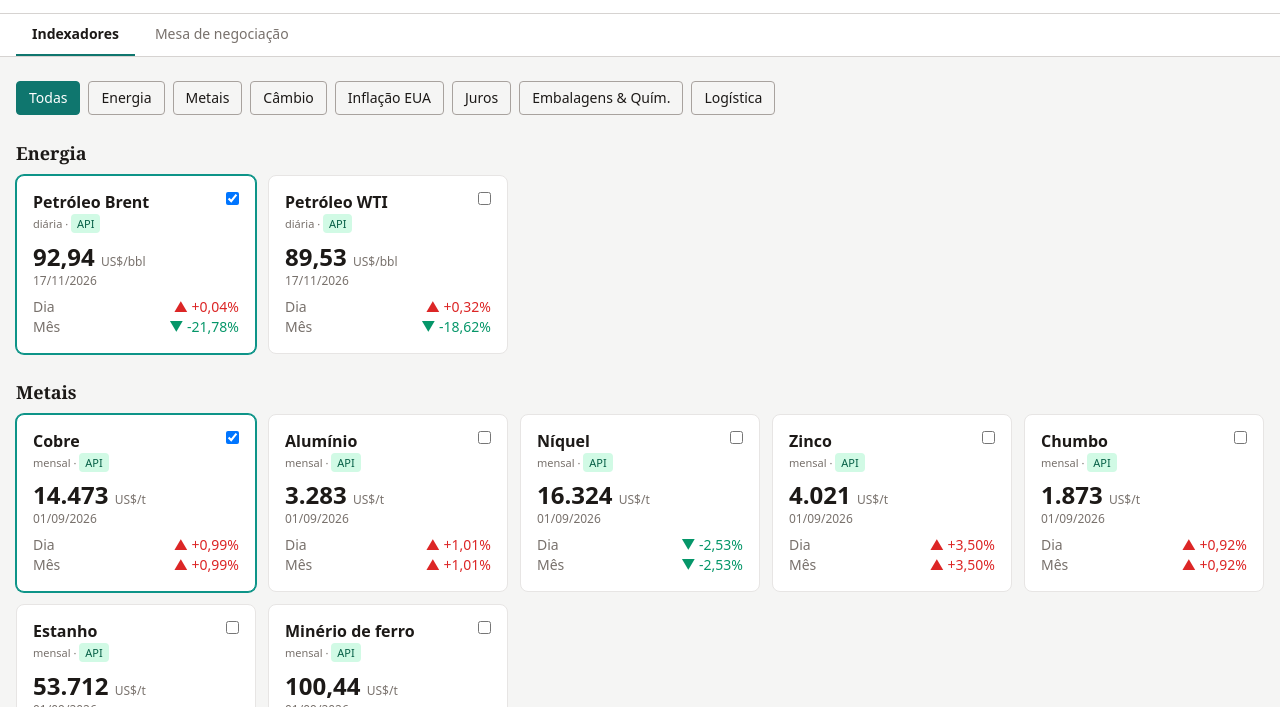
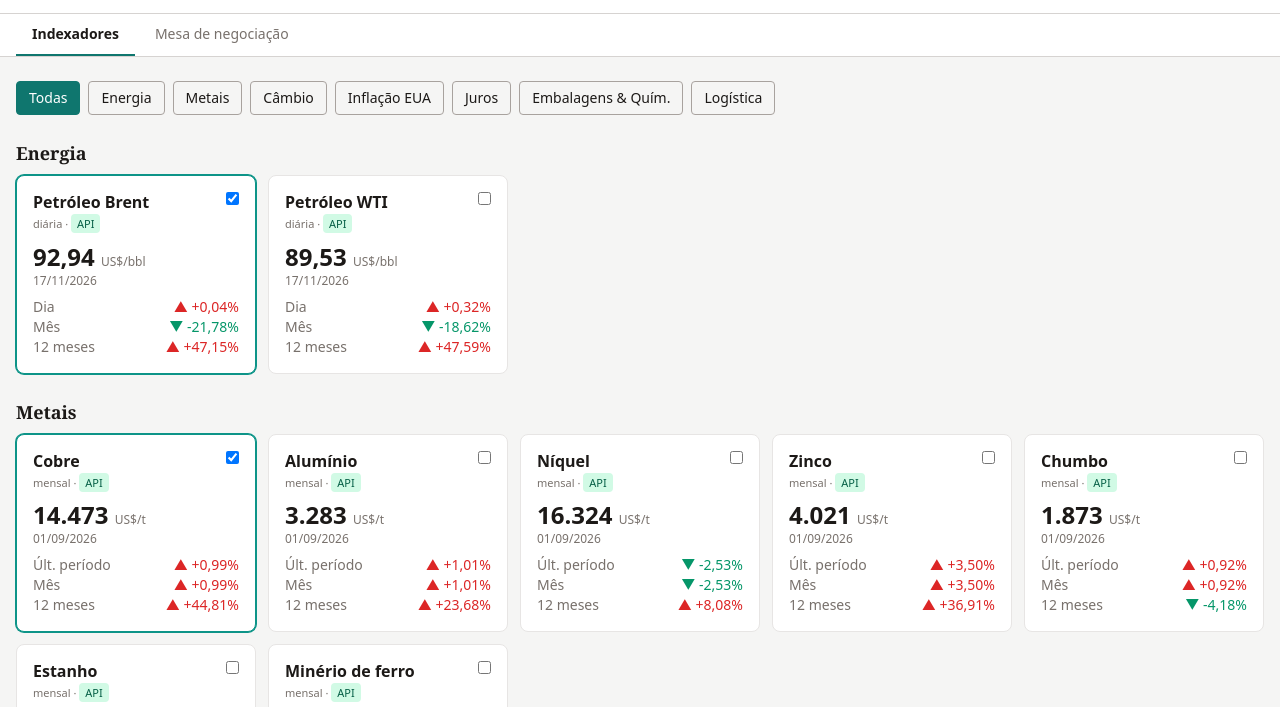
Before and after one commit to davization/Teste-INDEX, a plain HTML site: page docs/index.html in a window 1280 px wide. Shown: the part 71-778 px from the top of the page. Drawn offline with nearby package versions, Linux system fonts and the light colour scheme.

Commit message:
Update index.html

```diff
--- a/docs/index.html
+++ b/docs/index.html
@@ -65,7 +65,8 @@ function stats(s){
   const p=s.points,l=p[p.length-1],pr=p[p.length-2];
   if(s.unit==='%')return{l,d:null,m:pr?l[1]-pr[1]:null,pp:true};
   const tg=l[0]-30*DAY,ref=p.length>1?p.reduce((a,b)=>Math.abs(b[0]-tg)<Math.abs(a[0]-tg)?b:a):null;
-  return{l,d:pr?pct(l[1],pr[1]):null,m:ref&&ref!==l?pct(l[1],ref[1]):null};
+  const ty=l[0]-365*DAY,ry=p.reduce((a,b)=>Math.abs(b[0]-ty)<Math.abs(a[0]-ty)?b:a);
+  return{l,d:pr?pct(l[1],pr[1]):null,m:ref&&ref!==l?pct(l[1],ref[1]):null,y:Math.abs(ry[0]-ty)<45*DAY&&ry!==l?pct(l[1],ry[1]):null};
 }
 function renderTabs(){
   const cats=['Todas',...new Set(DATA.series.map(s=>s.cat))];
@@ -83,8 +84,8 @@ function renderKpis(){
         <div class="text-[11px] mt-1 text-stone-500 dark:text-stone-400">${s.freq} · ${s.stale?'<span class="px-1.5 py-0.5 rounded bg-amber-100 text-amber-800 dark:bg-amber-900 dark:text-amber-200">Desatualizado</span>':'<span class="px-1.5 py-0.5 rounded bg-emerald-100 text-emerald-800 dark:bg-emerald-900 dark:text-emerald-200">API</span>'}</div>
         <div class="num text-2xl font-bold mt-2">${nf(t.l[1],s.unit==='%'?2:d)} <span class="text-xs font-normal text-stone-500">${s.unit}</span></div>
         <div class="text-xs text-stone-500 dark:text-stone-400">${new Date(t.l[0]).toLocaleDateString('pt-BR')}</div>
-        <div class="num text-sm mt-2 flex justify-between"><span class="text-stone-500">Dia</span><span class="${col(t.d)}">${t.pp?'—':fmt(t.d)}</span></div>
-        <div class="num text-sm flex justify-between"><span class="text-stone-500">${t.pp?'vs. mês ant.':'Mês'}</span><span class="${col(t.m)}">${fmt(t.m,t.pp)}</span></div></label>`}).join('')}</div></div>`).join('');
+        <div class="num text-sm mt-2 flex justify-between"><span class="text-stone-500">${s.freq.startsWith('mensal')?'Últ. período':'Dia'}</span><span class="${col(t.d)}">${t.pp?'—':fmt(t.d)}</span></div>
+        <div class="num text-sm flex justify-between"><span class="text-stone-500">${t.pp?'vs. mês ant.':'Mês'}</span><span class="${col(t.m)}">${fmt(t.m,t.pp)}</span></div>${t.pp?'':`<div class="num text-sm flex justify-between"><span class="text-stone-500">12 meses</span><span class="${col(t.y)}">${fmt(t.y)}</span></div>`}${s.note?`<div class="text-[11px] mt-2 text-stone-500 dark:text-stone-400">${s.note}</div>`:''}</label>`}).join('')}</div></div>`).join('');
   $('#kpis').querySelectorAll('input').forEach(i=>i.onchange=()=>{i.checked?sel.add(i.dataset.id):sel.delete(i.dataset.id);SV('sel',[...sel]);renderKpis();renderChart()});
 }
 function renderChart(){
```
